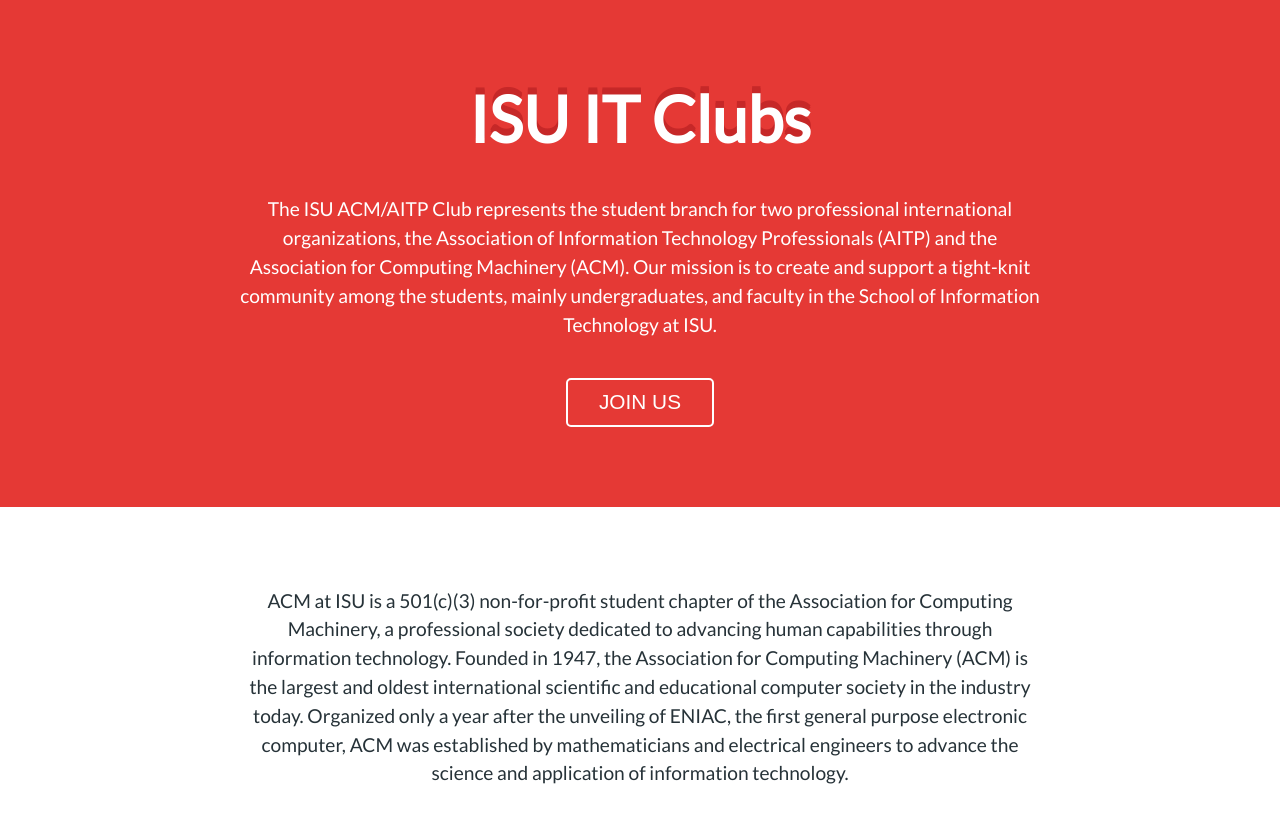
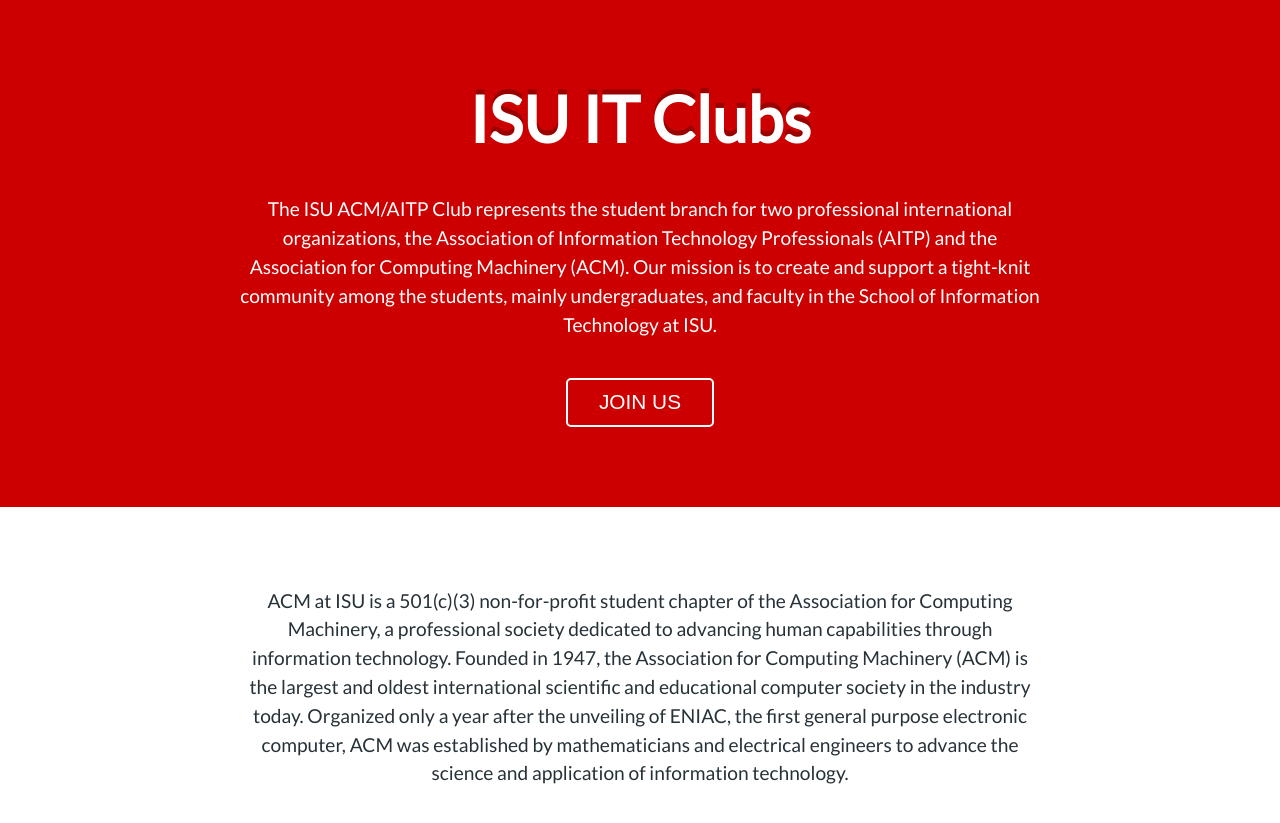
Before and after one commit to ISUWeb/it-clubs, a Jekyll site: the page built from index.md, in a window 1280 px wide. Shown: the top 823 px of the page. Built offline with Jekyll 4.4.1, drawn with Linux system fonts in a browser that asks for light colours.

Commit message:
Use ISU Red

```diff
--- a/assets/master.css
+++ b/assets/master.css
@@ -10,6 +10,8 @@
     background: transparent;
     margin: 0;
     font-family: "Lato", sans-serif;
+    --primary: #c00;
+    --secondary: #900;
 }
 
 p {
@@ -38,15 +40,15 @@
 }
 
 button:hover {
-    background: #c62828;
-    border-color: #c62828;
+    background: var(--secondary);
+    border-color: var(--secondary);
     color: white;
     transition-duration: .2s;
     cursor: pointer;
 }
 
 .header {
-    background: #e53935;
+    background: var(--primary);
     color: white;
     padding: 5em 2em;
     text-align: center;
@@ -59,7 +61,7 @@
 }
 
 .header h1 {
-    text-shadow: 0 -5px 0 #c62828, 0 -7px 0 #c62828;
+    text-shadow: 0 -5px 0 var(--secondary);
     color: white;
     font-size: 4em;
     margin: 0;
```
